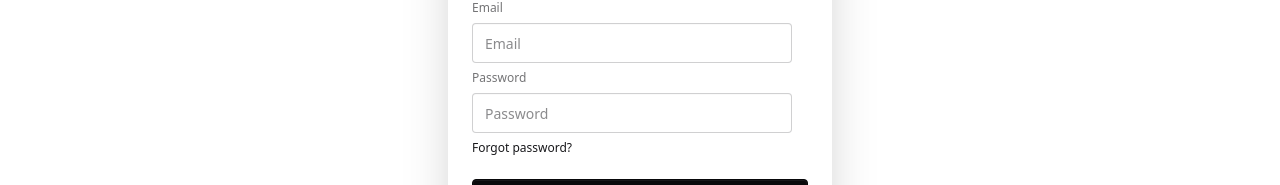
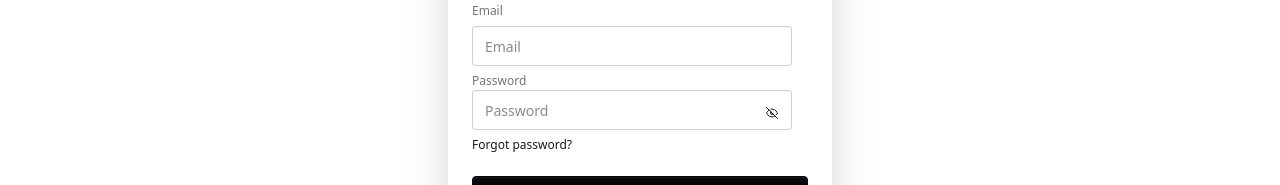
Before and after one commit to ShovonTheBarua/assignment-09-ToyStore, a React (Vite) app: page /auth/register in a window 1280 px wide. Shown: the part 416-601 px from the top of the page. Built offline with nearby package versions, Linux system fonts and the light colour scheme; no server answers.

Commit message:
password icon added dinamically

```diff
--- a/src/Component/Navbar.jsx
+++ b/src/Component/Navbar.jsx
@@ -21,9 +21,10 @@ const Navbar = () => {
       <div className="flex flex-col md:flex-row border justify-between   items-center w-11/12 mx-auto py-3">
         <h1 className="text-2xl font-bold">ToyTopia</h1>
         <div className="flex gap-3">
-          <NavLink>Home</NavLink>
-          <NavLink>My profile</NavLink>
+          <NavLink to="/">Home</NavLink>
+          <NavLink to="/myprofile">My profile</NavLink>
         </div>
+        <div>
           {user ? <img src={user.photoURL} alt="" /> : ""}
           {user ? (
             <Link to="/" onClick={handleLogOut} className="btn">
@@ -36,6 +37,7 @@ const Navbar = () => {
           )}
         </div>
       </div>
+    </div>
   );
 };
 
--- /dev/null
+++ b/src/Page/MyProfile.jsx
@@ -0,0 +1,11 @@
+import React from 'react';
+
+const MyProfile = () => {
+    return (
+        <div>
+            myprofile
+        </div>
+    );
+};
+
+export default MyProfile;
--- a/src/Page/Register.jsx
+++ b/src/Page/Register.jsx
@@ -1,10 +1,13 @@
-import React, { use } from "react";
+import React, { use, useState } from "react";
 import { Link } from "react-router";
 import { AuthContext } from "../Provider/AuthProvider";
 import { toast } from "react-toastify";
+import { FiEye, FiEyeOff } from "react-icons/fi";
 
 const Register = () => {
-  const { createUser, setUser } = use(AuthContext);
+  const { createUser } = use(AuthContext);
+  const [show, setShow] = useState(false);
+
   const handleRegister = (e) => {
     e.preventDefault();
     const name = e.target.name.value;
@@ -67,13 +70,22 @@ const Register = () => {
                 placeholder="Email"
               />
               {/* password */}
+              <div className=" relative cursor-pointer">
                 <label className="label">Password</label>
                 <input
                   name="password"
-                type="password"
+                  type={`${show ? "text" : "password"}`}
                   className="input"
                   placeholder="Password"
                 />
+                <p  onClick={()=> setShow(!show)}>
+                  {show ? (
+                  <FiEye className="absolute right-[30px] top-[35px]" />
+                ) : (
+                  <FiEyeOff className="absolute right-[30px] top-[35px]" />
+                )}
+                </p>
+              </div>
 
               <div>
                 <a className="link link-hover">Forgot password?</a>
--- a/src/index.css
+++ b/src/index.css
@@ -2,3 +2,8 @@
 @plugin "daisyui" {
     themes: light --default;
 }
+
+a.active{
+   @apply text-purple-700 border-b-2
+
+}
```
Also changed, not shown: src/Route/router.jsx (+6 -1 lines), src/Component/ToyCard.jsx (line endings or trailing spaces). Lines whose indentation alone changed are shown as unchanged.
